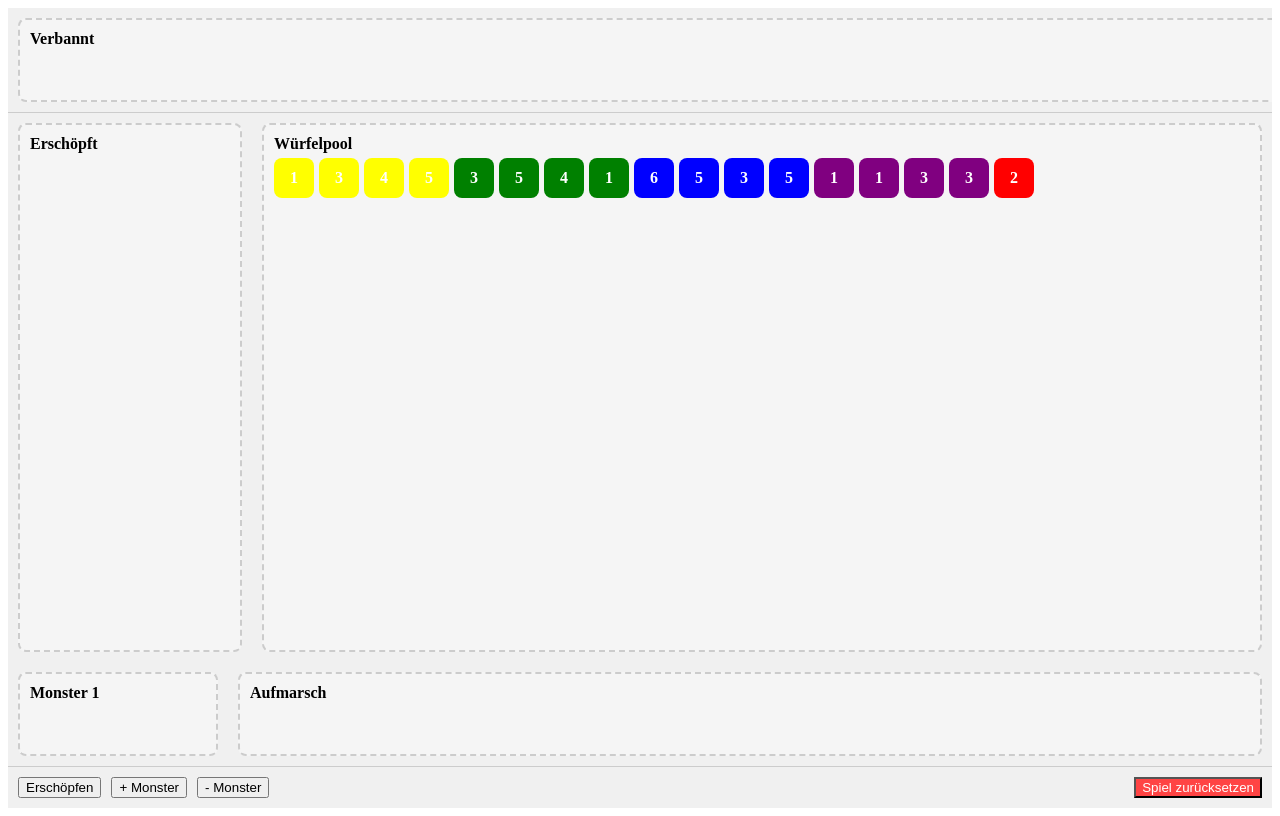
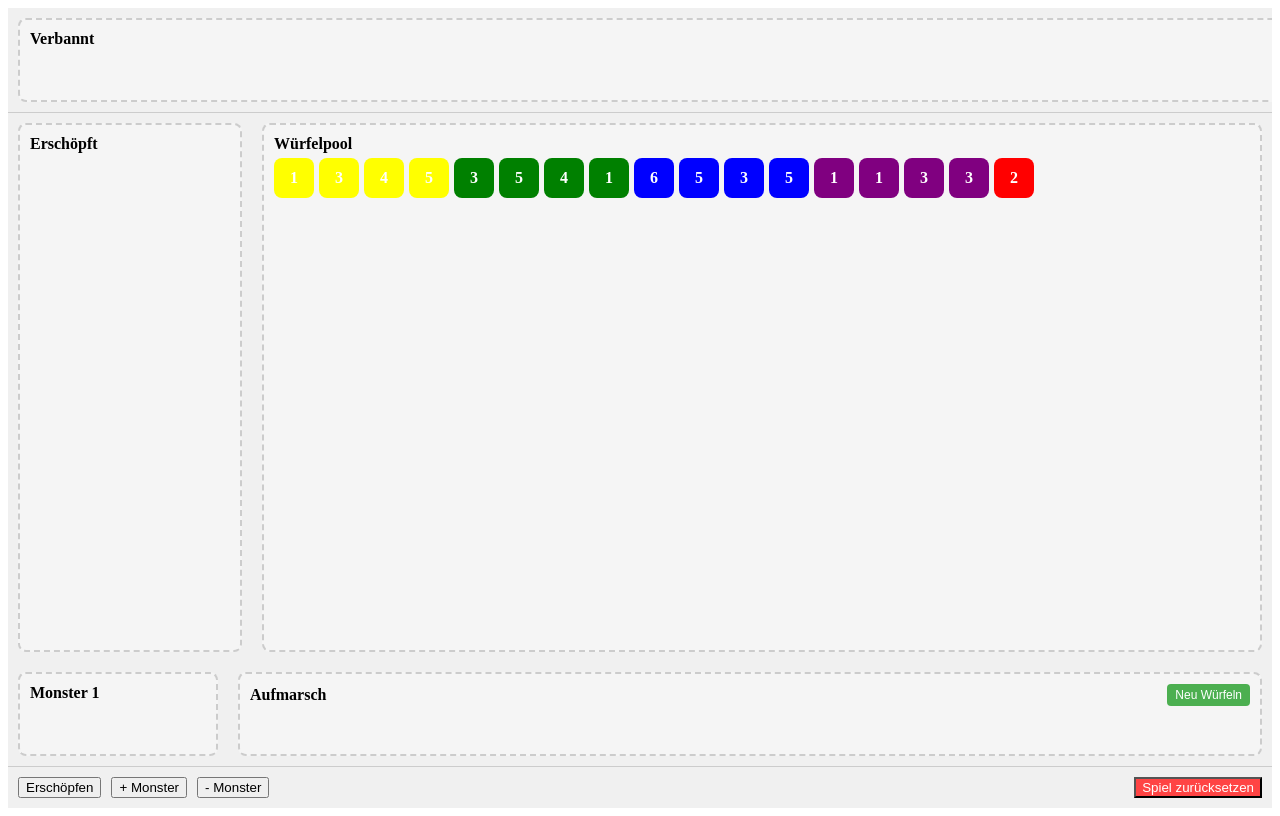
Before and after one commit to d0x/20StrongDiceApp, a React (Create React App) app: page / in a window 1280 px wide. Built offline with nearby package versions, Linux system fonts and the light colour scheme.

Commit message:
Dice roling

```diff
--- a/src/components/DiceManager.tsx
+++ b/src/components/DiceManager.tsx
@@ -25,6 +25,11 @@ export const DiceManager: React.FC = () => {
     diceManager.resetGame();
     setState(diceManager.getState());
     setShowResetConfirm(false);
+  };
+
+  const handleReroll = () => {
+    diceManager.rerollDiceInZone('muster');
+    setState(diceManager.getState());
   };
 
   return (
@@ -88,6 +93,7 @@ export const DiceManager: React.FC = () => {
             zone="muster"
             dice={state.dice.filter(d => d.zone === 'muster')}
             onDrop={handleDrop}
+            onReroll={handleReroll}
             style={{ flex: 1 }}
           />
         </div>
--- a/src/components/DiceZone.tsx
+++ b/src/components/DiceZone.tsx
@@ -27,10 +27,11 @@ interface DiceZoneProps {
   zone: DiceZone;
   dice: Dice[];
   onDrop: (diceId: string, zone: DiceZone) => void;
+  onReroll?: () => void;
   style?: React.CSSProperties;
 }
 
-export const DiceZoneComponent: React.FC<DiceZoneProps> = ({ zone, dice, onDrop, style }) => {
+export const DiceZoneComponent: React.FC<DiceZoneProps> = ({ zone, dice, onDrop, onReroll, style }) => {
   const handleDragOver = (e: React.DragEvent) => {
     e.preventDefault();
   };
@@ -54,7 +55,25 @@ export const DiceZoneComponent: React.FC<DiceZoneProps> = ({ zone, dice, onDrop,
       onDragOver={handleDragOver}
       onDrop={handleDrop}
     >
-      <div style={{ marginBottom: '5px', fontWeight: 'bold' }}>{getZoneName(zone)}</div>
+      <div style={{ marginBottom: '5px', fontWeight: 'bold', display: 'flex', justifyContent: 'space-between', alignItems: 'center' }}>
+        <span>{getZoneName(zone)}</span>
+        {zone === 'muster' && onReroll && (
+          <button
+            onClick={onReroll}
+            style={{
+              padding: '4px 8px',
+              backgroundColor: '#4CAF50',
+              color: 'white',
+              border: 'none',
+              borderRadius: '4px',
+              cursor: 'pointer',
+              fontSize: '12px'
+            }}
+          >
+            Neu Würfeln
+          </button>
+        )}
+      </div>
       <div style={{ display: 'flex', flexWrap: 'wrap', gap: '5px' }}>
         {dice.map(die => (
           <div
```
